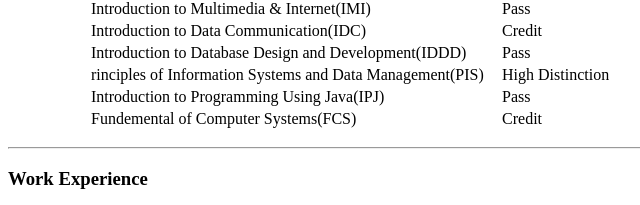
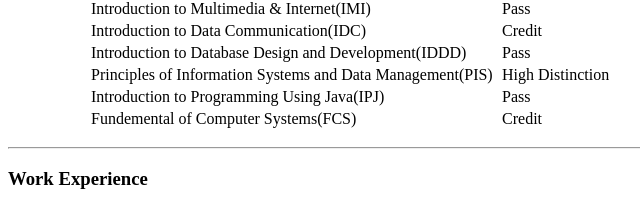
Before and after one commit to reemiro/cv, a plain HTML site: page index.html in a window 1280 px wide. Shown: the part 799-1004 px from the top of the page, 0-640 px from the left. Drawn offline with Linux system fonts and the light colour scheme.

Commit message:
Update index.html

```diff
--- a/index.html
+++ b/index.html
@@ -48,7 +48,7 @@
           <td>Pass</td>
         </tr>
         <tr>
-          <td>rinciples of Information Systems and Data Management(PIS)</td>
+          <td>Principles of Information Systems and Data Management(PIS)</td>
           <td>High Distinction</td>
         </tr>
         <tr>
```
